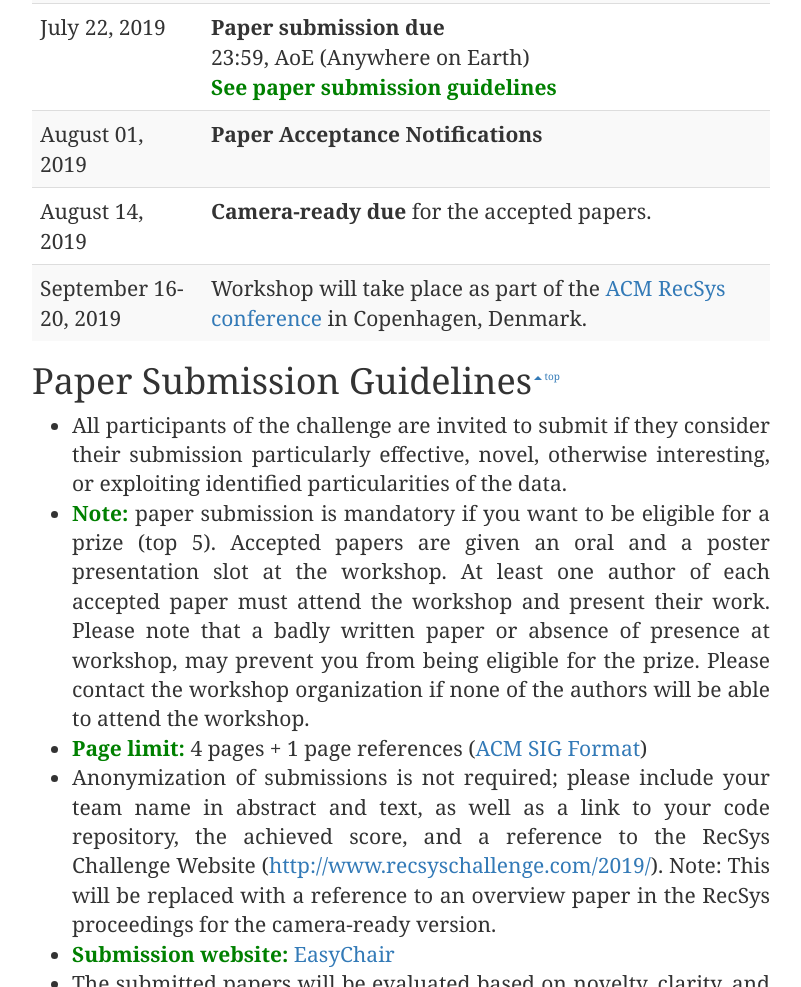
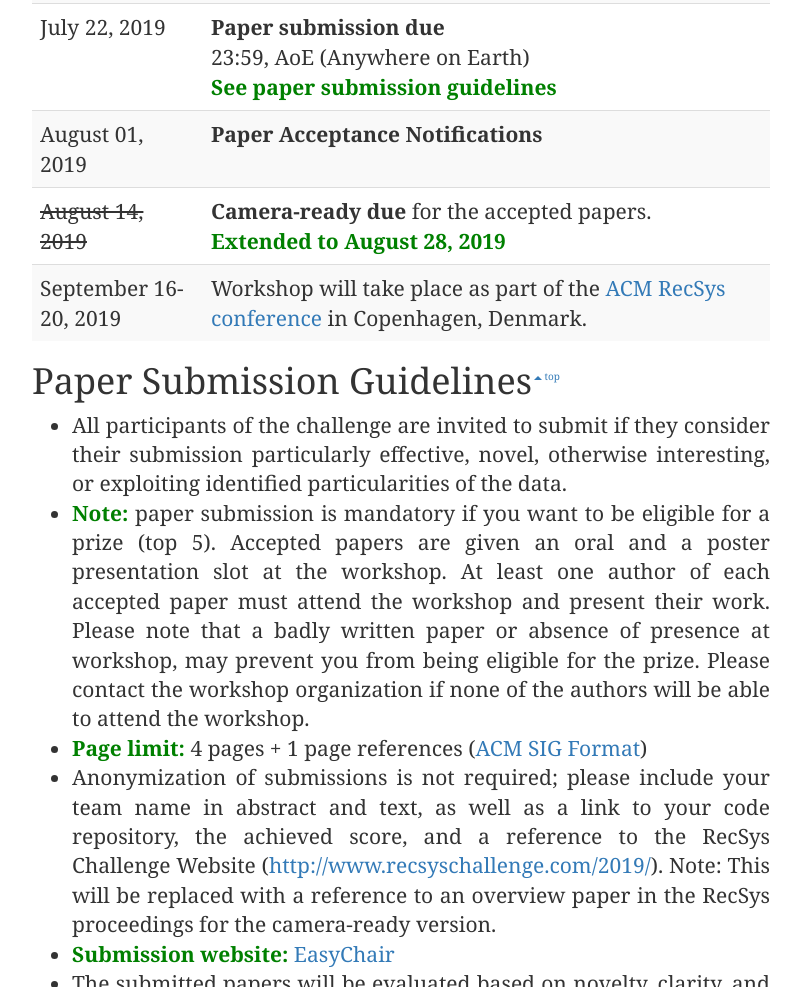
Before and after one commit to recsyschallenge/2019, a plain HTML site: page index.html in a window 1280 px wide. Shown: the part 1923-2910 px from the top of the page, without its empty margins (239-1040 px from the left). Drawn offline with Linux system fonts and the light colour scheme.

Commit message:
extend the camera ready deadline

```diff
--- a/index.html
+++ b/index.html
@@ -123,9 +123,9 @@
                      </td>
                   </tr>
                   <tr>
-                     <td>August 14, 2019</td>
-                     <td><strong>Camera-ready due</strong> for the accepted papers.
-                     </td>
+                     <td><strike>August 14, 2019</strike></td>
+                     <td><strong>Camera-ready due</strong> for the accepted papers.<br>
+                        <font color="green"><strong>Extended to August 28, 2019</strong></font></td>
                   </tr>
                   <tr>
                      <td>September 16-20, 2019</td>
```
